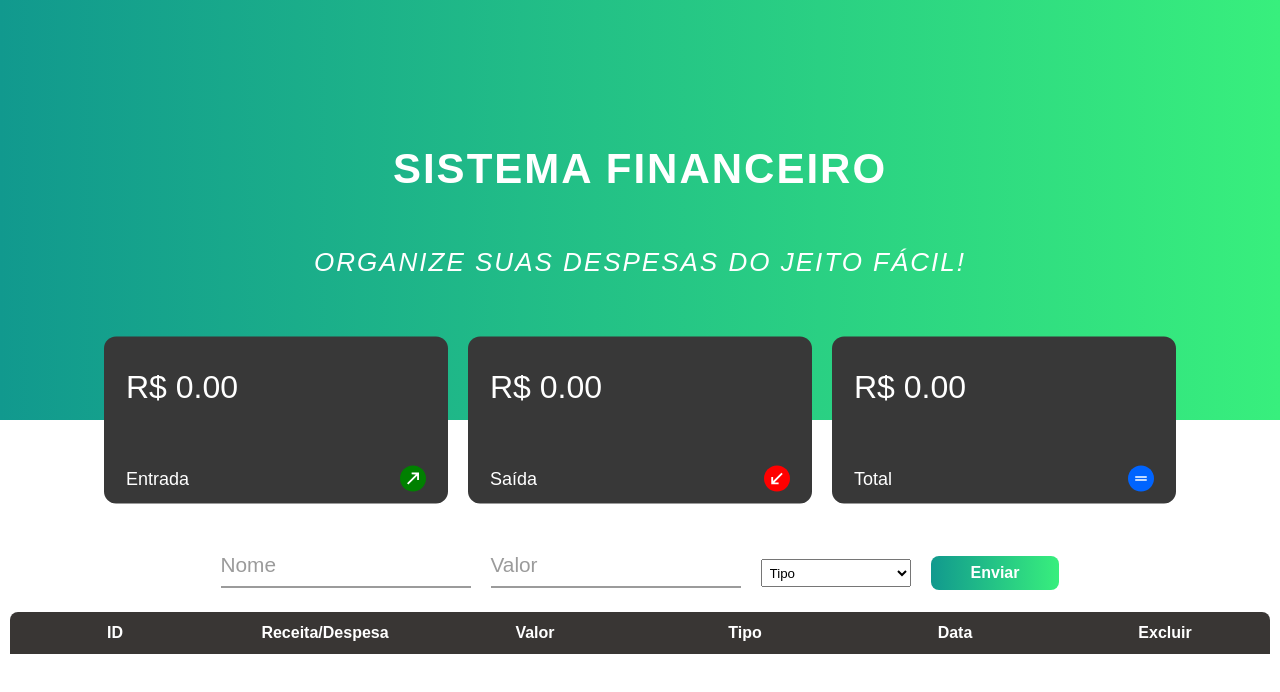
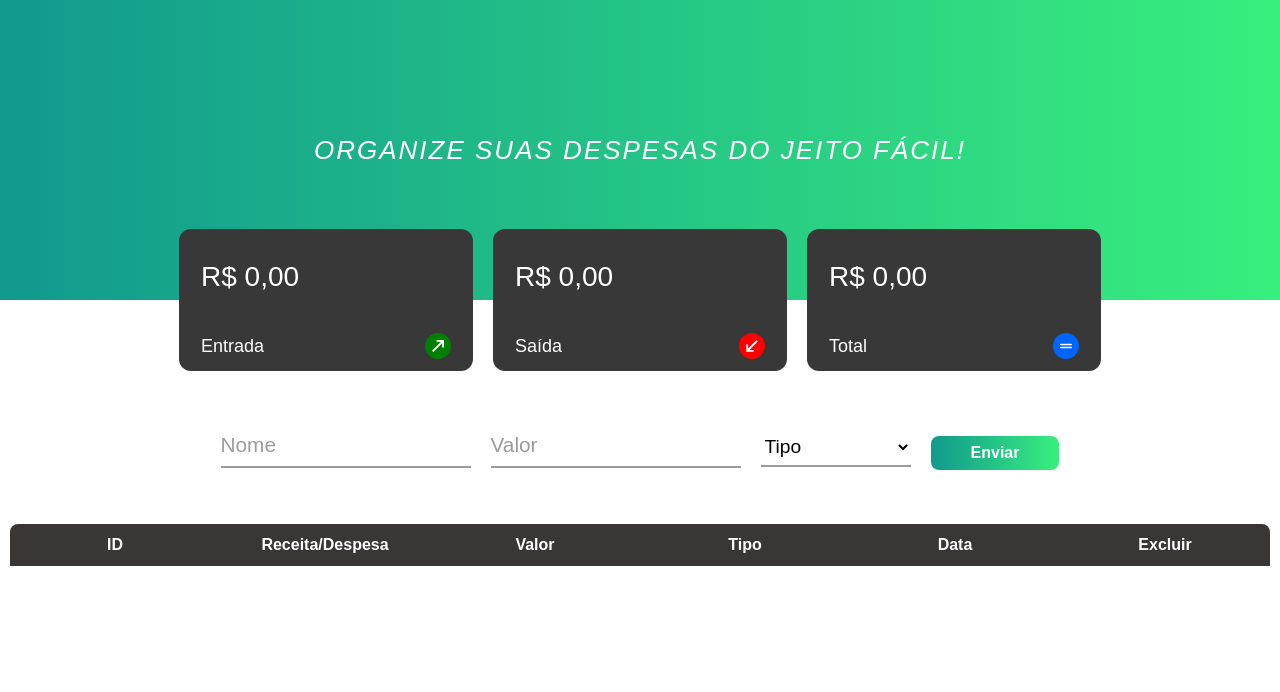
Before and after one commit to leonardojpereira/financial-app, a React (Create React App) app: page / in a window 1280 px wide. Shown: the top 692 px of the page. Built offline with nearby package versions, Linux system fonts and the light colour scheme.

Commit message:
feat: creating error message

```diff
--- a/src/App.js
+++ b/src/App.js
@@ -1,5 +1,5 @@
 import React, { useState } from "react";
-import Header from './components/Header'
+import Banner from "./components/Banner";
 import Form from "./components/Form";
 import Dashboard from "./components/Dashboard";
 import Table from "./components/Table";
@@ -24,7 +24,7 @@ export default function App() {
 
   return (
     <>
-      <Header/>
+      <Banner/>
       <Dashboard itemList={itemList} />
       <Form
         itemList={itemList}
--- /dev/null
+++ b/src/components/Banner/index.js
@@ -0,0 +1,9 @@
+import { BannerContainer, Title } from './style';
+
+export default function Banner() {
+    return(
+        <BannerContainer>
+            <Title>Organize suas despesas do jeito fácil!</Title>
+        </BannerContainer>
+    );
+}
--- a/src/components/Header/style.js
+++ b/src/components/Banner/style.js
@@ -3,9 +3,9 @@ import styled from 'styled-components';
 const primaryColor = '#11998e';
 const secondaryColor = '#38ef7d';
 
-export const HeaderContainer = styled.header`
+export const BannerContainer = styled.div`
     background: linear-gradient(to right, ${primaryColor}, ${secondaryColor});
-    height: 40vh;
+    height: 25vh;
     padding: 50px 0px;
     display: flex;
     flex-direction: column;
@@ -13,15 +13,7 @@ export const HeaderContainer = styled.header`
     align-items: center;
 `;
 
-export const Title = styled.h1`
-    color: #fff;
-    font-size: 42px;
-    font-weight: bold;
-    text-transform: uppercase;
-    letter-spacing: 2px;
-`;
-
-export const Subtitle = styled.p`
+export const Title = styled.p`
     color: #fff;
     font-size: 26px;
     text-transform: uppercase;
--- a/src/components/Dashboard/index.js
+++ b/src/components/Dashboard/index.js
@@ -21,27 +21,36 @@ export default function Dashboard({ itemList }) {
     return totalIncome - totalExpense;
   };
 
+  const formatCurrency = (value) => {
+    return value.toLocaleString("pt-BR", {
+      style: "currency",
+      currency: "BRL",
+    });
+  };
+
   const cardData = [
     {
-      amount: `R$ ${itemList
-        .filter((item) => item.type === "Entrada")
-        .reduce((acc, item) => acc + Number(item.value), 0)
-        .toFixed(2)}`,
+      amount: formatCurrency(
+        itemList
+          .filter((item) => item.type === "Entrada")
+          .reduce((acc, item) => acc + Number(item.value), 0)
+      ),
       type: "Entrada",
       icon: <CgArrowTopRight color="#fff" size={22} />,
       color: "green",
     },
     {
-      amount: `R$ ${itemList
-        .filter((item) => item.type === "Saída")
-        .reduce((acc, item) => acc + Number(item.value), 0)
-        .toFixed(2)}`,
+      amount: formatCurrency(
+        itemList
+          .filter((item) => item.type === "Saída")
+          .reduce((acc, item) => acc + Number(item.value), 0)
+      ),
       type: "Saída",
       icon: <CgArrowBottomLeft size={22} color="#fff" />,
       color: "red",
     },
     {
-      amount: `R$ ${calculateTotal().toFixed(2)}`,
+      amount: formatCurrency(calculateTotal()),
       type: "Total",
       icon: <CgMathEqual size={18} color="#fff" />,
       color: "#0064ff",
--- a/src/components/Dashboard/style.js
+++ b/src/components/Dashboard/style.js
@@ -13,13 +13,13 @@ export const Card = styled.div`
     background-color: #383838;
     display: flex;
     flex-direction: column;
-    gap: 60px;
+    gap: 40px;
     border-radius: 12px;
-    width: 300px;
+    width: 250px;
 `;
 
 export const ValueAmount = styled.span`
-    font-size: 32px;
+    font-size: 28px;
     color: #fff;
 `;
 
--- a/src/components/Form/index.js
+++ b/src/components/Form/index.js
@@ -7,11 +7,15 @@ import {
   SelectType,
   OptionType,
   Button,
+  ErrorMessage
 } from "./style";
 import moment from "moment";
 
 
-export default function Form({ itemList, onAddItem, onDeleteItem }) {
+export default function Form({ onAddItem }) {
+
+  const [isEmpty, setIsEmpty] = useState(false);
+
   const [formData, setFormData] = useState({
     name: "",
     value: "",
@@ -37,6 +41,7 @@ export default function Form({ itemList, onAddItem, onDeleteItem }) {
 
   const handleSubmit = (e) => {
     e.preventDefault();
+    if (formData.name !== "" && formData.value !== "" && formData.type !== "") {
       const newItem = {
         id: generateRandomId(),
         ...formData,
@@ -49,6 +54,10 @@ export default function Form({ itemList, onAddItem, onDeleteItem }) {
         type: "",
         date: "",
       });
+      setIsEmpty(false); // Define isEmpty como false após enviar o formulário
+    } else {
+      setIsEmpty(true); // Define isEmpty como true se algum campo estiver vazio
+    }
   };
 
   return (
@@ -73,9 +82,10 @@ export default function Form({ itemList, onAddItem, onDeleteItem }) {
             name="value"
             id="value"
             value={formData.value}
+            min={1}
             onChange={(e) => handleFormEdit(e, "value")}
           />
-          <FormLabel htmlFor="value" className="form__label">
+          <FormLabel htmlFor="value">
             Valor
           </FormLabel>
         </FieldGroup>
@@ -93,6 +103,7 @@ export default function Form({ itemList, onAddItem, onDeleteItem }) {
         </SelectType>
         <Button type="submit">Enviar</Button>
       </FormContainer>
+      <ErrorMessage>{isEmpty && <p style={{position: "absolute", bottom: "-20px"}}>Todos os campos precisam ser preenchidos.</p>}</ErrorMessage>
     </>
   );
 }
--- a/src/components/Form/style.js
+++ b/src/components/Form/style.js
@@ -12,7 +12,7 @@ export const FormContainer = styled.form`
   margin-top: 100px;
   gap: 20px;
   width: 100%;
-
+  margin-bottom: 32px;
 `;
 
 export const FieldGroup = styled.div`
@@ -74,14 +74,20 @@ export const Input = styled.input`
 `;
 
 export const SelectType = styled.select`
+  font-family: inherit;
   width: 150px;
-  height: 28px;
-  padding: 0 4px;
-  margin-top: 36px;
+  border: 0;
+  border-bottom: 2px solid ${grayColor};
+  outline: 0;
+  font-size: 1.2rem;
+  padding: 7px 0;
+  background: transparent;
+  transition: border-color 0.2s;
+  color: #000;
+  margin-top: 24px;
 `;
 
 export const OptionType = styled.option`
-
 `;
 
 export const Button = styled.button`
@@ -93,4 +99,13 @@ export const Button = styled.button`
   font-size: 16px;
   margin-top: 36px;
   font-weight: bold;
+  cursor: pointer;
 `;
+
+export const ErrorMessage = styled.div`
+display: flex;
+align-items: center;
+justify-content: center;
+color: red;
+position: relative;
+`;
--- a/src/components/Header/index.js
+++ /dev/null
@@ -1,10 +0,0 @@
-import { HeaderContainer, Title, Subtitle } from './style';
-
-export default function Header() {
-    return(
-        <HeaderContainer>
-            <Title>Sistema financeiro</Title>
-            <Subtitle>Organize suas despesas do jeito fácil!</Subtitle>
-        </HeaderContainer>
-    );
-}
--- a/src/components/Table/index.js
+++ b/src/components/Table/index.js
@@ -25,7 +25,7 @@ const Table = ({ itemList, onDeleteItem, formatCurrency }) => {
           >
             <GridItem data-label="ID">{item.id}</GridItem>
             <GridItem data-label="Receita/Despesa">{item.name}</GridItem>
-            <GridItem data-label="Valor">{formatCurrency(item.value, item.type)}</GridItem>
+            <GridItem data-label="Valor">{formatCurrency(item.value)}</GridItem>
             <GridItem data-label="Tipo">
               {item.type === "Entrada" ? (
                 <CgArrowTopRight size={26} color="green" />
```
Lines whose indentation alone changed are shown as unchanged.
